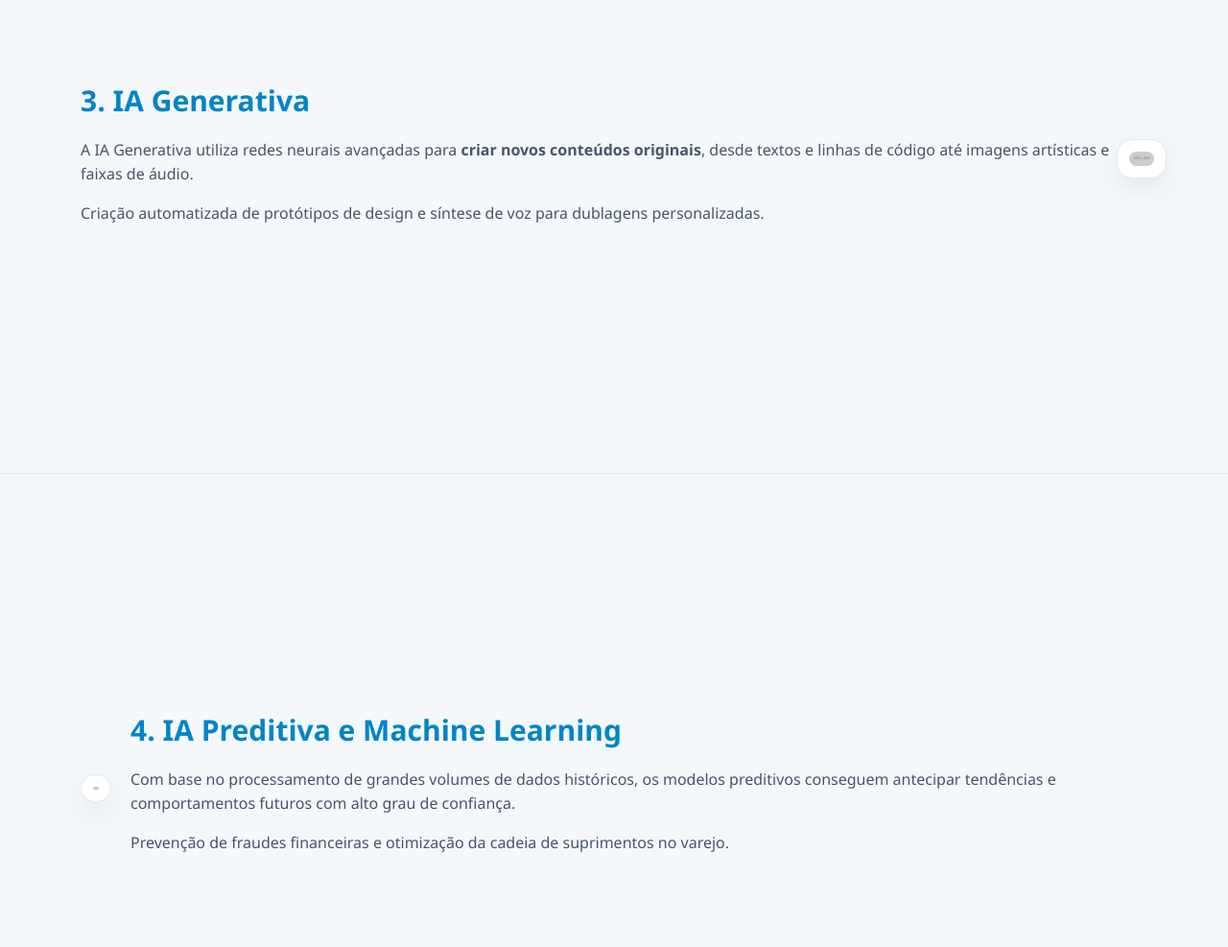
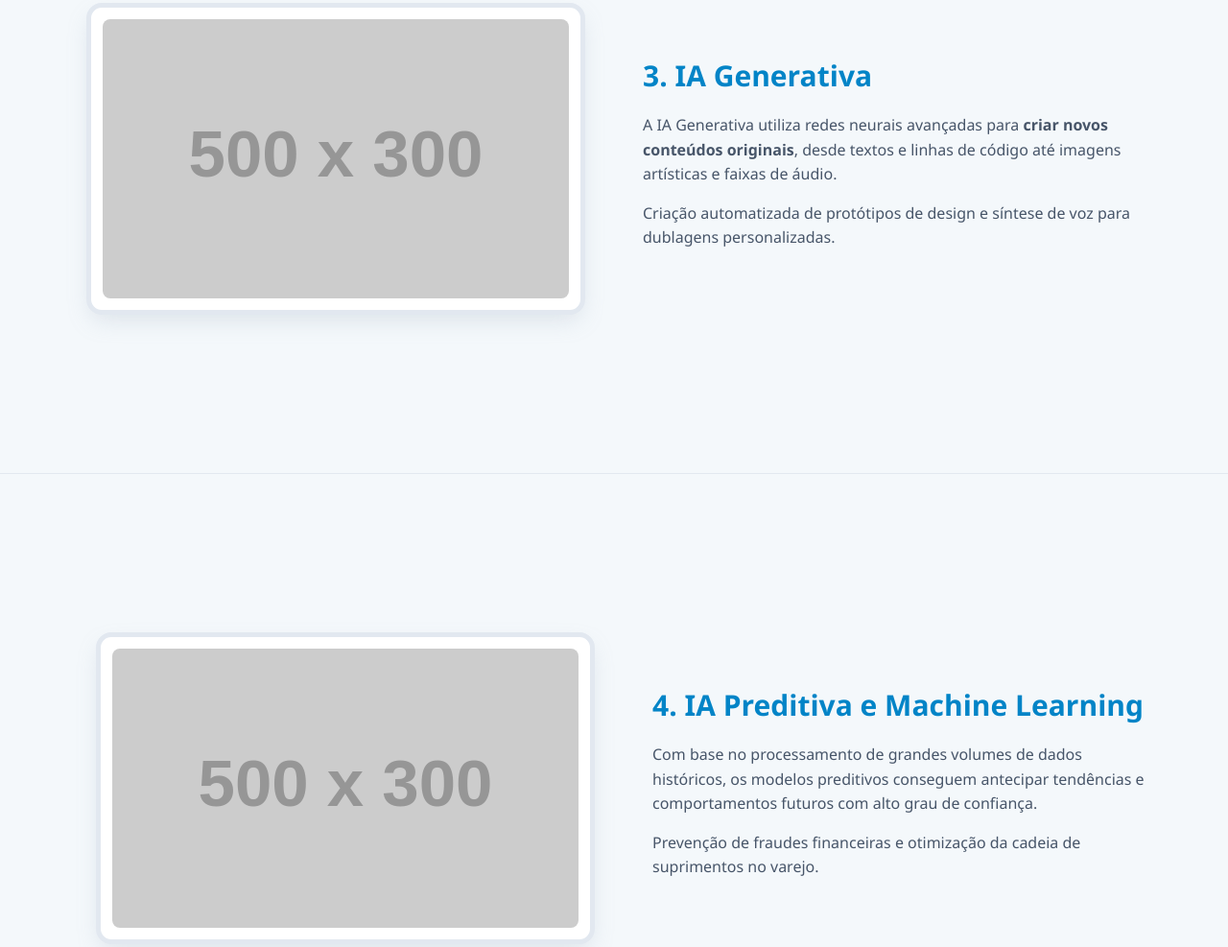
Before and after one commit to rodrigogfilho-cloud/DISPLAY, a website: page hub-ia/index.html in a window 1280 px wide. Shown: the part 1554-2541 px from the top of the page at 96% size. Drawn offline with Linux system fonts and the light colour scheme; placeholder pictures from the web are drawn by us.

Commit message:
ADD: Finalizar o projeto com a personalização das medias e arrumar o problema que estava no card-image, pois uma div estava em um lugar errado.

```diff
--- a/hub-ia/CSS/style.css
+++ b/hub-ia/CSS/style2.css
@@ -120,7 +120,7 @@
     padding: 12px;
     border-radius: var(--radius-md);
     box-shadow: var(--shadow-card);
-    border: 1px solid var(--color-border);
+    border: 5px solid var(--color-border);
     transition: var(--transition);
 }
 
--- a/hub-ia/index.html
+++ b/hub-ia/index.html
@@ -5,7 +5,7 @@
     <meta charset="UTF-8">
     <meta name="viewport" content="width=device-width, initial-scale=1.0">
     <title>HubIA - Inteligência Artificial</title>
-    <link rel="stylesheet" href="./CSS/style.css">
+    <link rel="stylesheet" href="./CSS/style2.css">
     <link rel="stylesheet" href="./CSS/responsive.css">
 </head>
 
@@ -42,7 +42,7 @@
                     <p class="section-ia__text">Exemplo de aplicação: Diagnóstico médico automatizado analisando radiografias para
                         identificar anomalias precocemente.</p>
                 </article>
-            </div>
+
 
             <aside class="section-ia__aside">
                 <div class="card-image">
@@ -53,7 +53,8 @@
                         alt="Exemplo de Visão Computacional"
                          class="card-image__img">
                 </div>
-            </aside>
+        </aside>
+        </div>
         </section>
 
         <!-- Seção pnl-->
@@ -67,7 +68,7 @@
                     <p class="section-ia__text">Atendimento ao cliente via assistentes virtuais capazes de
                         resolver problemas complexos com respostas fluidas. </p>
                 </article>
-            </div>
+
 
             <aside class="section-ia__aside">
                 <div class="card-image">
@@ -75,7 +76,7 @@
                         alt="Exemplo de PLN" class="card-image__img">
                 </div>
             </aside>
-
+        </div>
         </section>
 
         <!-- Seção ia generative-->
@@ -90,14 +91,15 @@
                     <p class="section-ia__text">Criação automatizada de protótipos de design e síntese de voz
                         para dublagens personalizadas. </p>
                 </article>
-            </div>
+
 
             <aside class="section-ia__aside">
                 <div class="card-image">
                     <img src="https://placehold.co/500x300/e2e8f0/2563eb?text=IA+Generativa+500x300"
-                        alt="Exemplo de Visão Computacional" class="card-image__img">
+                        alt="Exemplo de IA Generativa" class="card-image__img">
                 </div>
             </aside>
+            </div>
         </section>
 
         <!-- Seção ia preditiva-->
@@ -112,15 +114,16 @@
                     <p class="section-ia__text">Prevenção de fraudes financeiras e otimização da cadeia de
                         suprimentos no varejo.</p>
                 </article>
-            </div>
+
 
             <aside class="section-ia__aside">
                 <div class="card-image">
                     <img src="https://placehold.co/500x300/e2e8f0/0284c7?text=IA+Preditiva+500x300"
-                        alt="Exemplo de Visão Computacional" class="card-image__img">
+                        alt="Exemplo de IA Predativa" class="card-image__img"/>
                 </div>
+
             </aside>
-
+        </div>
         </section>
 
         <!-- seção faq -->
```
